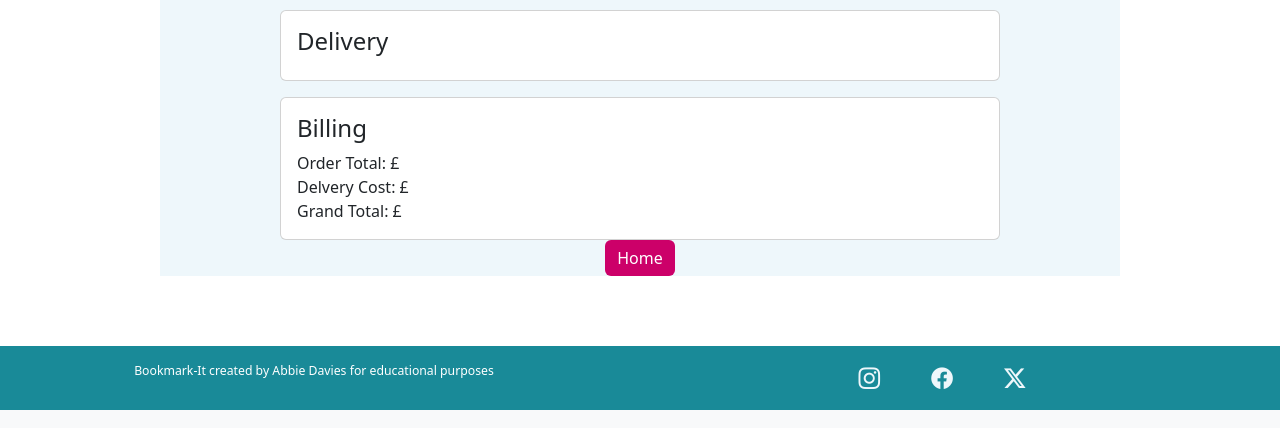
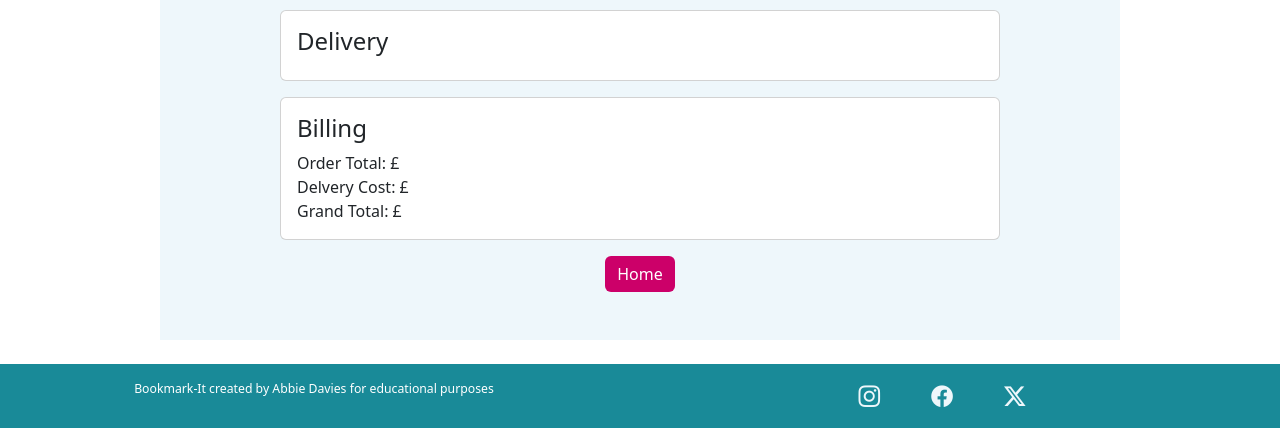
Before and after one commit to Code-Institute-Submissions/abz2489-bookmark-it, a Django app: template checkout/templates/checkout/checkout_success.html in a window 1280 px wide. Shown: the part 509-937 px from the top of the page. Run offline with Django 3.2, Linux system fonts and the light colour scheme; the template is opened without the code that fills it, so the values that code supplies are empty; some libraries are stand-ins or nearby versions.

Commit message:
Add top and bottom margin to home button on checkout success page

```diff
--- a/checkout/templates/checkout/checkout_success.html
+++ b/checkout/templates/checkout/checkout_success.html
@@ -78,7 +78,7 @@
                         <span class="text-uppercase">Profile</span>
                     </a>
                 {% else %}
-                    <a href="{% url 'all_books' %}" class="btn btn-primary">Home</a>
+                    <a href="{% url 'all_books' %}" class="btn btn-primary mt-3 mb-5">Home</a>
                 {% endif %}
             </div>
         </div>
```
